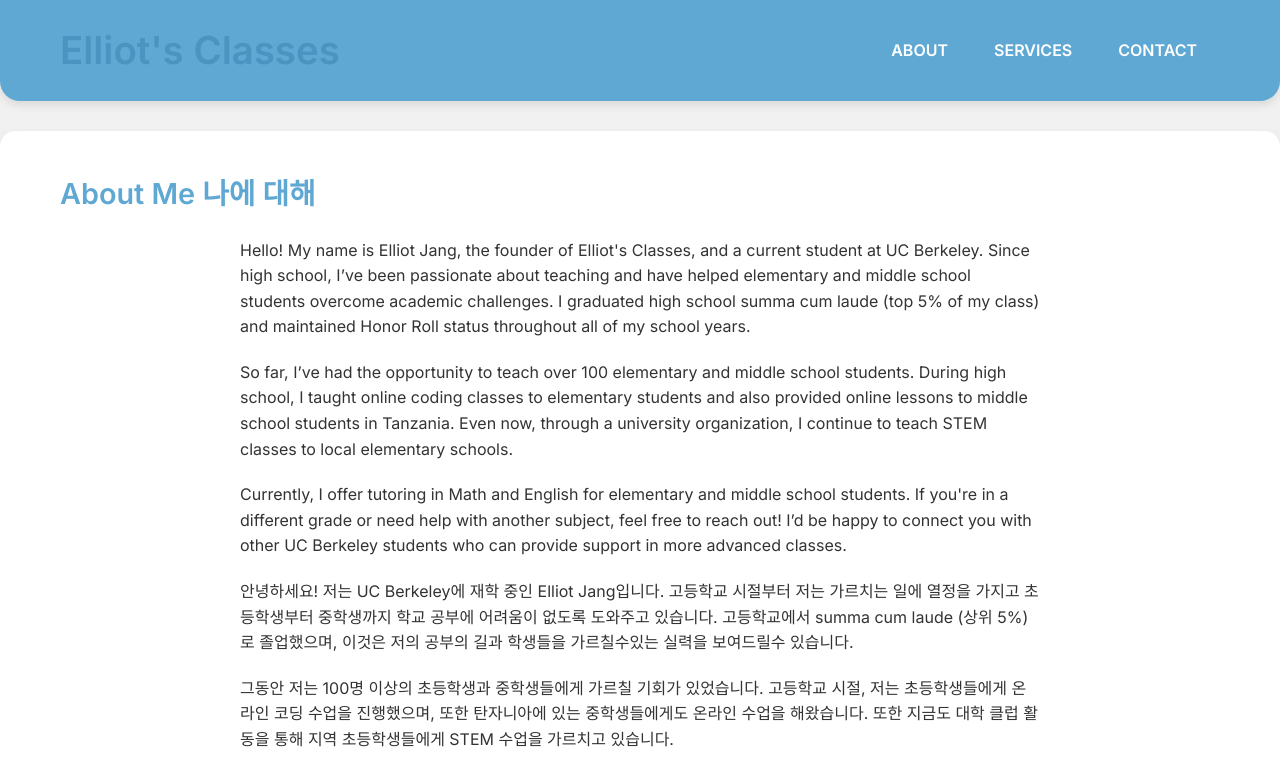
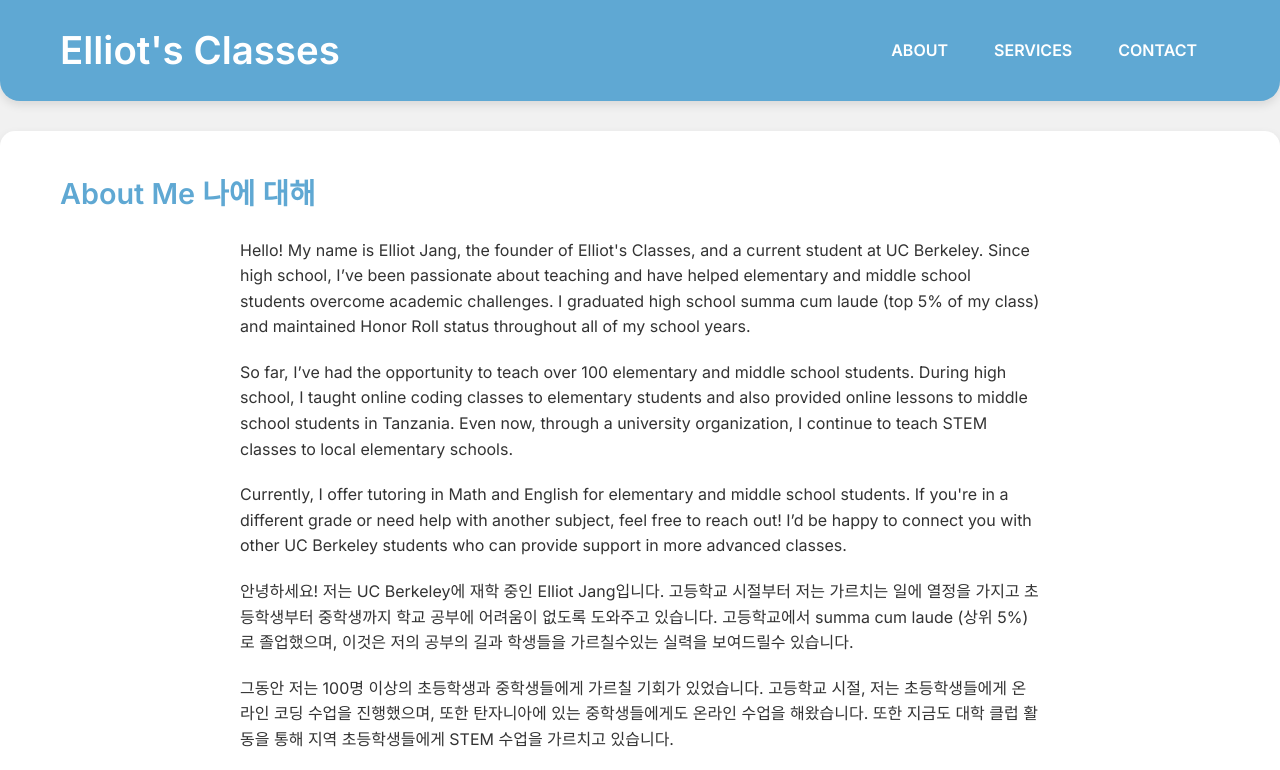
Before and after one commit to ElliotJang/my-website, a plain HTML site: page index.html in a window 1280 px wide. In both pictures the pointer is over the link "Elliot's Classes". Shown: the top 770 px of the page. Drawn offline with Linux system fonts and the light colour scheme.

Commit message:
Update style.css

```diff
--- a/css/style.css
+++ b/css/style.css
@@ -38,6 +38,10 @@ header .container {
 }
 header h1 a {
   text-decoration: none;
+  color: inherit;
+}
+
+header h1 a:hover {
   color: inherit;
 }
 
```
